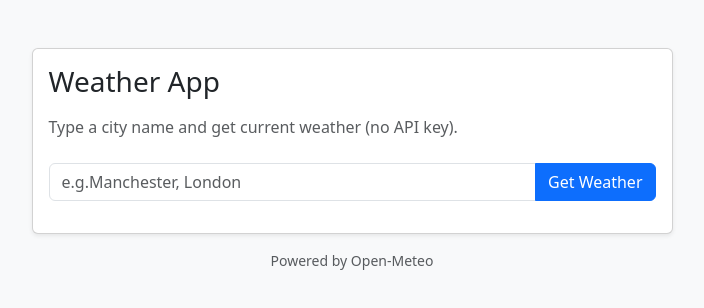
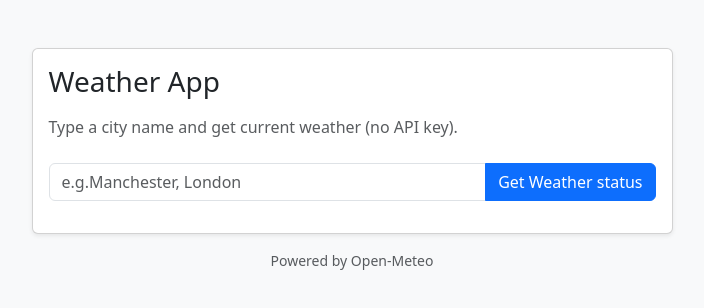
Before and after one commit to devops-chaos/weather-app, a website with bundled scripts: page src/index.html in a window 1280 px wide. Shown: the whole page, without its empty margins (288-992 px from the left). Built offline with nearby package versions, Linux system fonts and the light colour scheme.

Commit message:
Update index.html

```diff
--- a/src/index.html
+++ b/src/index.html
@@ -17,7 +17,7 @@
 
             <div class="input-group mb-3">
               <input id="city" class="form-control" placeholder="e.g.Manchester, London" />
-              <button id="btn" class="btn btn-primary">Get Weather</button>
+              <button id="btn" class="btn btn-primary">Get Weather status</button>
             </div>
 
             <div id="status" class="small text-muted mb-3"></div>
```
